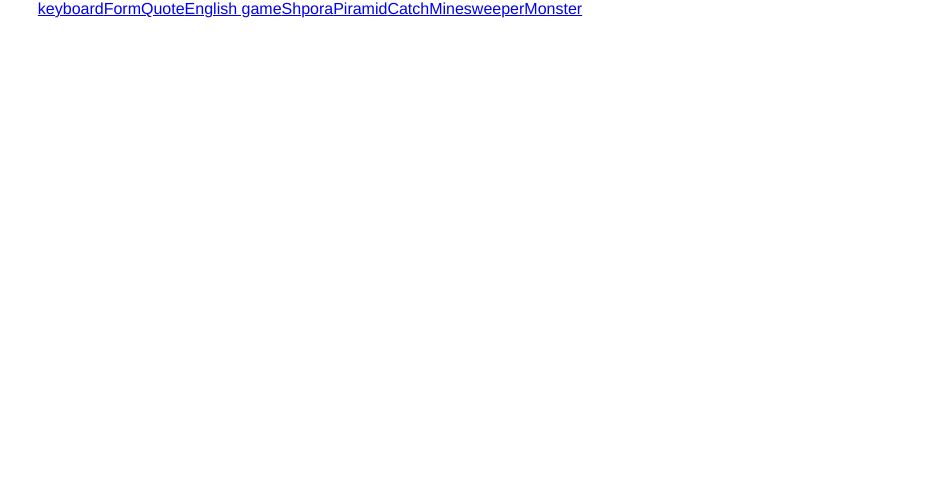
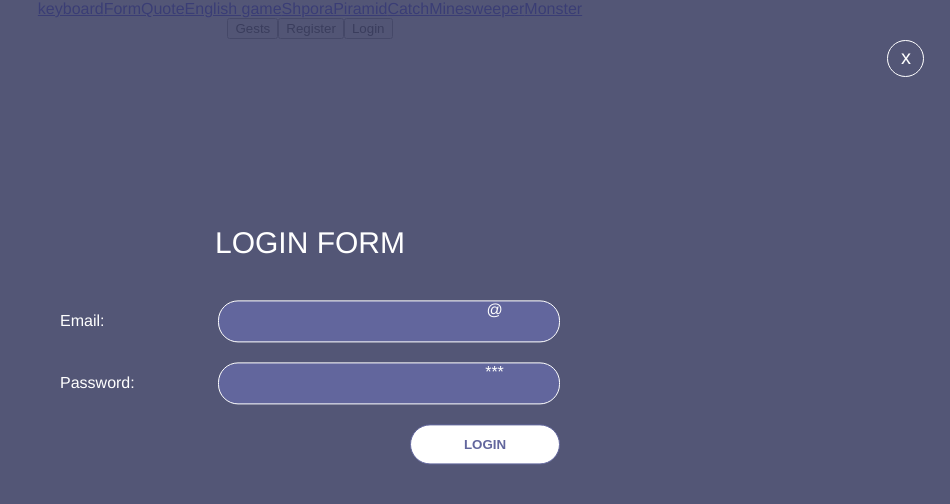
Before and after one commit to zhyrik/Vue-projects, a Vue app: page /form/login in a window 1280 px wide. Shown: the top 504 px of the page, without its empty margins (330-1280 px from the left). Built offline with nearby package versions, Linux system fonts and the light colour scheme.

Commit message:
create login form

```diff
--- a/src/components/form/Forms.vue
+++ b/src/components/form/Forms.vue
@@ -2,6 +2,7 @@
   <div>
     <router-link to="/form/gests" tag="button">Gests</router-link>
     <router-link to="/form/register" tag="button">Register</router-link>
+    <router-link to="/form/login" tag="button">Login</router-link>
     <router-view></router-view>
   </div>
 </template>
--- /dev/null
+++ b/src/components/form/Login.vue
@@ -0,0 +1,233 @@
+<template>
+  <div class="overlay" >
+    <router-link to="/form" tag="div"><div class="close">x</div></router-link>
+    <form @submit.prevent="onSubmit">
+
+      <div class="title">login form</div>
+
+      <div class="wrap">
+        <label for="email">email:</label>
+        <div class="input-wrap" :class="{error: !emailStyle && $v.email.$dirty, succes: emailStyle}">
+          <input
+            type="text"
+            id="email"
+            v-model.lazy="email"
+            @blur="$v.email.$touch()"
+          >
+          <span>@</span>
+          <template v-if="$v.email.$dirty">
+            <div v-if="emailStyle" class="check check-corect">&#10003;</div>
+            <div v-else class="check check-error">X</div>
+          </template>
+        </div>
+      </div>
+
+      <div class="wrap">
+        <label for="password">password:</label>
+        <div class="input-wrap" :class="{error: !passwordStyle && $v.password.$dirty, succes: passwordStyle}">
+          <input
+            type="password"
+            id="password"
+            v-model.lazy="password"
+            @blur="$v.password.$touch()"
+          >
+          <span>***</span>
+          <template v-if="$v.password.$dirty">
+            <div v-if="passwordStyle" class="check check-corect">&#10003;</div>
+            <div v-else class="check check-error">X</div>
+          </template>
+        </div>
+      </div>
+
+      <div class="wrap">
+        <div></div>
+        <button
+          :class="{'check-error': loading}"
+          :disabled="loading"
+        >login</button>
+      </div>
+
+    </form>
+  </div>
+</template>
+
+<script>
+import { required, email, minLength, sameAs } from 'vuelidate/lib/validators'
+
+export default {
+  data () {
+    return {
+      email: '',
+      password: '',
+      checkPassword: ''
+    }
+  },
+  validations: {
+    email: {
+      required,
+      email
+    },
+    password: {
+      required,
+      minLength: minLength(8)
+    },
+    checkPassword: {
+      required,
+      sameAsPassword: sameAs('password')
+    }
+  },
+  methods: {
+    onSubmit () {
+      if (this.emailStyle && this.passwordStyle) {
+        const user = {
+          email: this.email,
+          password: this.password
+        }
+        this.$store.dispatch('registerUser', user)
+          .then(() => {
+            this.$router.push('/')
+          })
+          .catch(error => console.log(error))
+      }
+    }
+  },
+  computed: {
+    loading () {
+      return this.$store.getters.loading
+    },
+    emailStyle () {
+      if (this.$v.email.email && this.$v.email.required) {
+        return true
+      } else {
+        return false
+      }
+    },
+    passwordStyle () {
+      if (this.$v.password.minLength && this.$v.password.required) {
+        return true
+      } else {
+        return false
+      }
+    }
+  }
+}
+</script>
+
+<style scoped>
+.overlay{
+  position: fixed;
+  top: 0;
+  bottom: 0;
+  width: 100vw;
+  height: 100vh;
+  background: hsla(235, 23%, 33%, 0.9);
+  display: flex;
+  justify-content: center;
+  align-items: center;
+  color: white;
+}
+.title{
+  font-size: 30px;
+  text-transform: uppercase;
+  margin-bottom: 30px;
+}
+.close{
+  position: absolute;
+  top: 5%;
+  right: 2%;
+  border-radius: 50%;
+  border: 1px solid white;
+  width: 35px;
+  height: 35px;
+  line-height: 33px;
+  text-align: center;
+  font-size: 20px;
+  cursor: pointer;
+  transition: all .4s;
+}
+.close:hover{
+  border: 1px solid #FF6149;
+  color: #FF6149;
+}
+form{
+  width: 500px;
+  transform: translate(0, -20%)
+}
+.wrap{
+  display: flex;
+  justify-content: space-between;
+  align-items: center;
+}
+label{
+  color: white;
+  text-transform: capitalize;
+  cursor: pointer;
+}
+.input-wrap{
+  height: 40px;
+  width: 300px;
+  padding: 0 20px;
+  margin: 10px 0;
+  color: white;
+  border: 1px solid white;
+  border-radius: 20px;
+  background: hsla(236, 23%, 50%, 1);
+  display: flex;
+  justify-content: space-between;
+  align-items: center;
+  position: relative;
+}
+.succes{
+  border: 1px solid #7ACE45;
+}
+.error{
+  border: 1px solid #FF6149;
+}
+.check{
+  position: absolute;
+  width: 20px;
+  height: 20px;
+  line-height: 20px;
+  font-size: 15px;
+  border-radius: 50%;
+  color: white;
+  font-weight: 600;
+  top: -5px;
+  right: -5px;
+}
+.check-corect{
+  background-color: #7ACE45;
+}
+.check-error{
+  background-color: #FF6149;
+  text-align: center;
+}
+input{
+  width: 250px;
+  background: transparent!important;
+  border: none;
+  outline: none;
+  color: white;
+  font-size: 16px;
+}
+button{
+  outline: none;
+  height: 40px;
+  width: 150px;
+  padding: 0 20px;
+  margin: 10px 0;
+  background: #fff;
+  color: hsla(236, 23%, 50%, 1);
+  border: 1px solid hsla(236, 23%, 50%, 1);
+  border-radius: 20px;
+  text-transform: uppercase;
+  font-weight: 700;
+  cursor: pointer;
+  transition: all .3s;
+}
+button:hover{
+  border: 1px solid white;
+  background: hsla(236, 23%, 50%, 1);
+  color: white;
+}
+</style>
--- a/src/router/index.js
+++ b/src/router/index.js
@@ -6,6 +6,7 @@ import Qoute from '@/components/quote/Main'
 
 import Form from '@/components/form/Forms'
 import Register from '@/components/form/Registration'
+import Login from '@/components/form/Login'
 import Gests from '@/components/form/SimplForm'
 
 import Minesweeper from '@/components/minesweeper/Field'
@@ -43,6 +44,10 @@ export default new Router({
           component: Register
         },
         {
+          path: 'login',
+          component: Login
+        },
+        {
           path: 'gests',
           component: Gests
         }
--- a/src/srore/Registration.js
+++ b/src/srore/Registration.js
@@ -37,6 +37,20 @@ export default {
       //   commit('setLoading', false)
       //   commit('setError', error.message)
       // })
+    },
+    async loginUser ({commit}, {email, password}) {
+      commit('clearError')
+      commit('setLoading', true)
+
+      try {
+        const user = await fb.auth().signInWithEmailAndPassword(email, password)
+        commit('setUser', new User(user.uid))
+        commit('setLoading', false)
+      } catch (error) {
+        commit('setLoading', false)
+        commit('setError', error.message)
+        throw error
+      }
     }
   },
   getters: {
```
